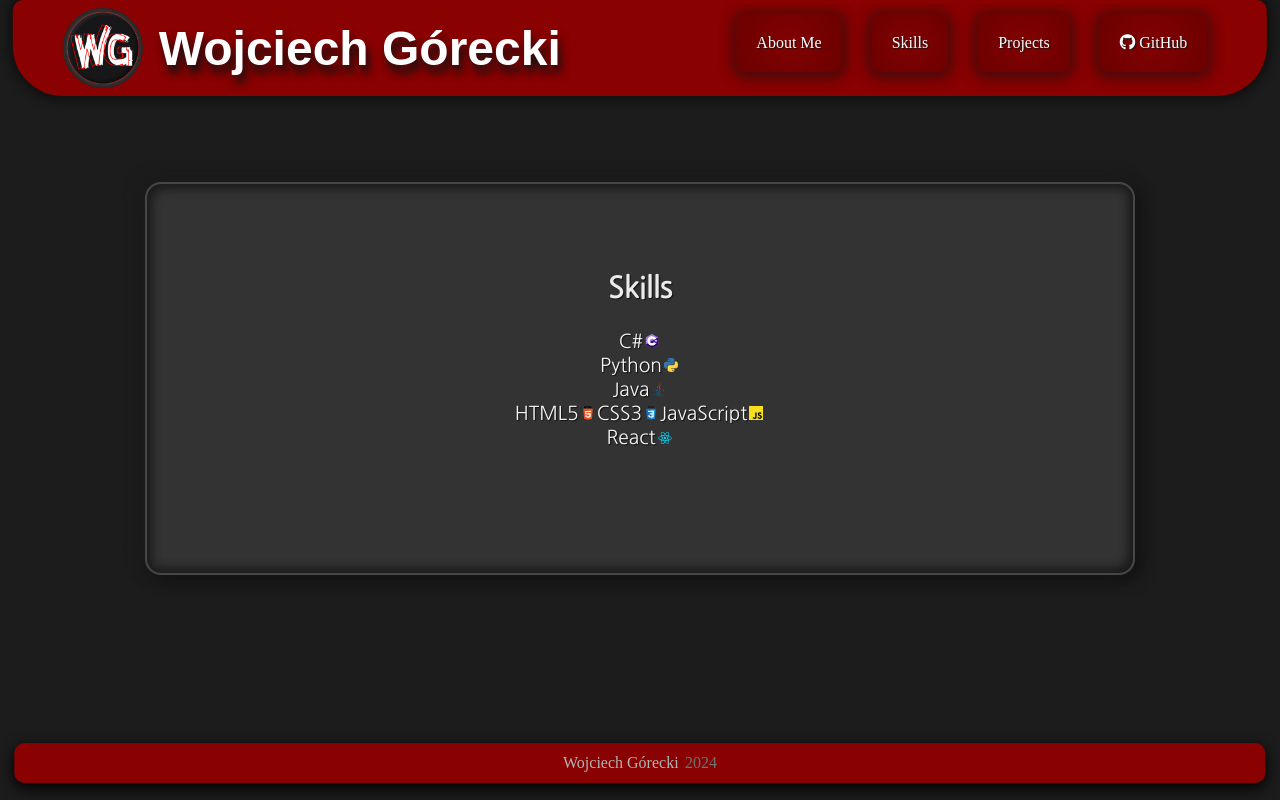
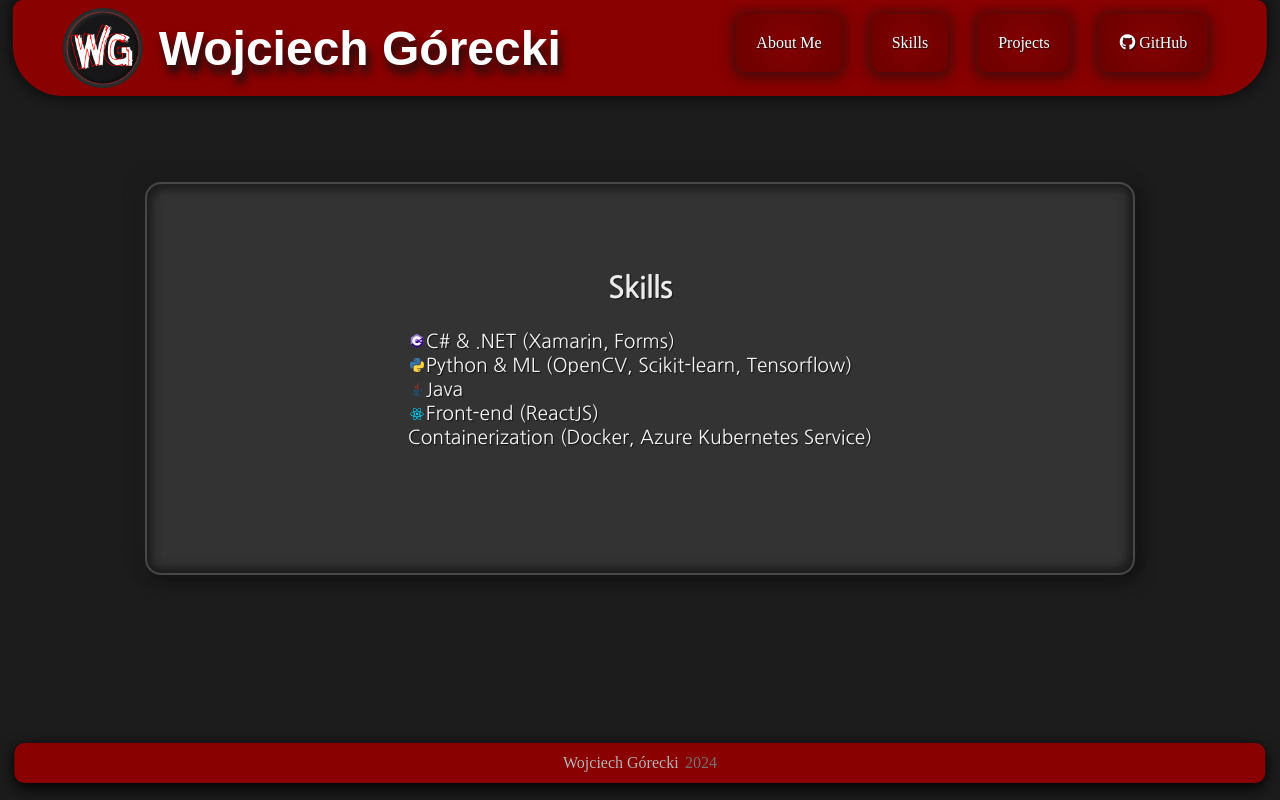
Before and after one commit to WojteGK/Portfolio, a React (Vite) app: page /skills in a window 1280 px wide. Built offline with nearby package versions, Linux system fonts and the light colour scheme; a web font is replaced by a local one.

Commit message:
[update]: SkillsSection alignment and content

```diff
--- a/src/components/SkillsSection/SkillsSection.css
+++ b/src/components/SkillsSection/SkillsSection.css
@@ -1,5 +1,5 @@
 #skills ul {
-   text-align: center;
+   text-align: left;
    list-style-type: none;
    margin: 0;
    padding: 0;
--- a/src/components/SkillsSection/SkillsSection.jsx
+++ b/src/components/SkillsSection/SkillsSection.jsx
@@ -6,13 +6,11 @@ function SkillsSection() {
    <div id="skills" className='subpage skills'>
         <h2>Skills</h2>
         <ul>
-          <li>C#<img height={14} width={18} src="icons/c-sharp.svg" alt="[c-sharp icon]" /></li>
-          <li>Python<img height={14} width={18} src="icons/python.svg" alt="[python icon]" /></li>
-          <li>Java<img height={14} width={18} src="icons/java.svg" alt="[java icon]"/></li>
-          <li>HTML5<img height={14} width={18} src="icons/html5.svg" alt="[html5 icon]" />
-            CSS3<img height={14} width={18} src="icons/css3.svg" alt="[css3 icon]" />
-            JavaScript<img height={14} width={18} src="icons/javascript.svg" alt="[javascript icon]" /></li>
-          <li>React<img height={12} width={18} src="icons/react.svg" alt="[react icon]" /></li>
+          <li><img height={14} width={18} src="icons/c-sharp.svg" alt="[c-sharp icon]" />C# & .NET (Xamarin, Forms)</li>
+          <li><img height={14} width={18} src="icons/python.svg" alt="[python icon]" />Python & ML (OpenCV, Scikit-learn, Tensorflow) </li>
+          <li><img height={14} width={18} src="icons/java.svg" alt="[java icon]"/>Java</li>
+          <li><img height={12} width={18} src="icons/react.svg" alt="[react icon]" />Front-end (ReactJS)</li>
+          <li>Containerization (Docker, Azure Kubernetes Service)</li>
         </ul>
    </div>
   )
```
